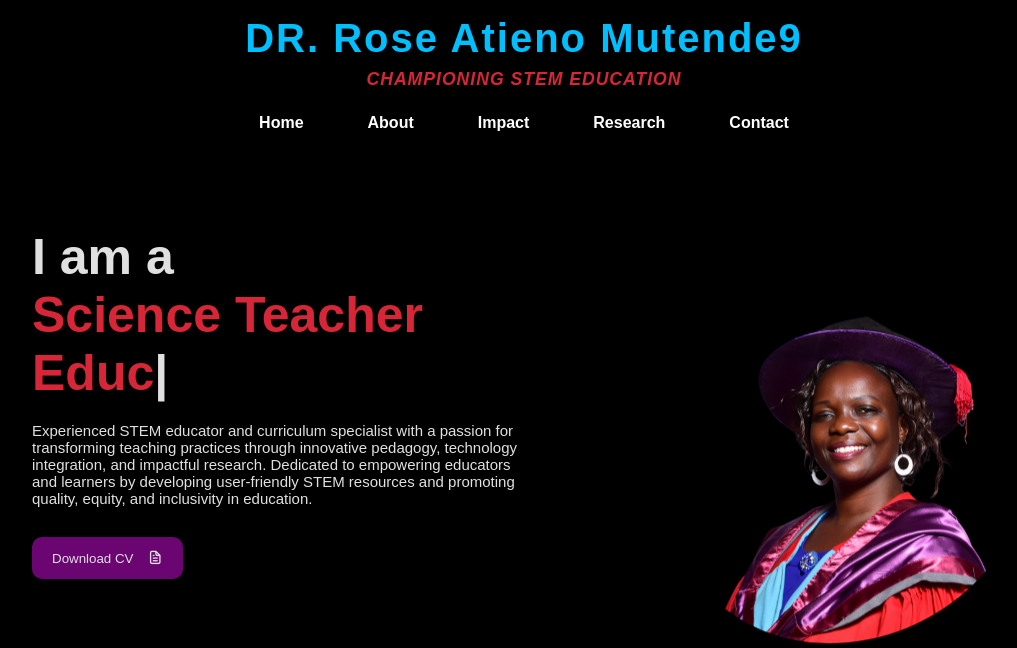
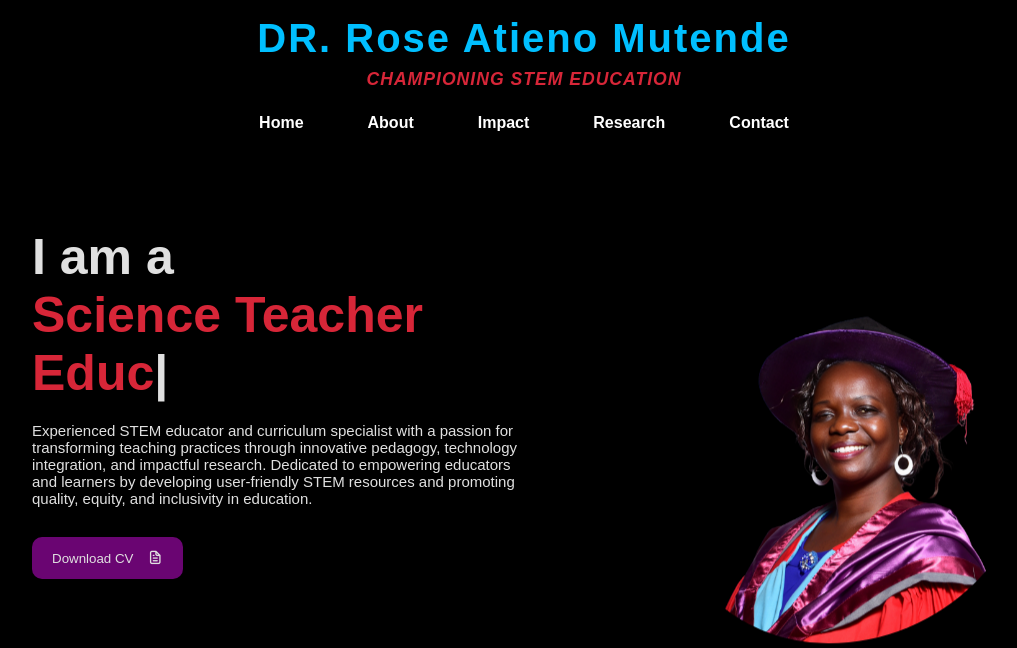
Before and after one commit to Saint-St/InnovativeSTEMHub, a plain HTML site: page index.html in a window 1280 px wide. Shown: the top 648 px of the page, without its empty margins (116-1133 px from the left). Drawn offline with nearby package versions, Linux system fonts and the light colour scheme.

```diff
--- a/index.html
+++ b/index.html
@@ -86,7 +86,7 @@
     <!-- --------------- HEADER --------------- -->
     <nav class="navbar">
         <div class="brand-container">
-            <div class="logo">DR. Rose Atieno Mutende9</div>
+            <div class="logo">DR. Rose Atieno Mutende</div>
             <div class="tagline">Championing STEM Education</div>
         </div>
         <ul class="nav-menu">
```
